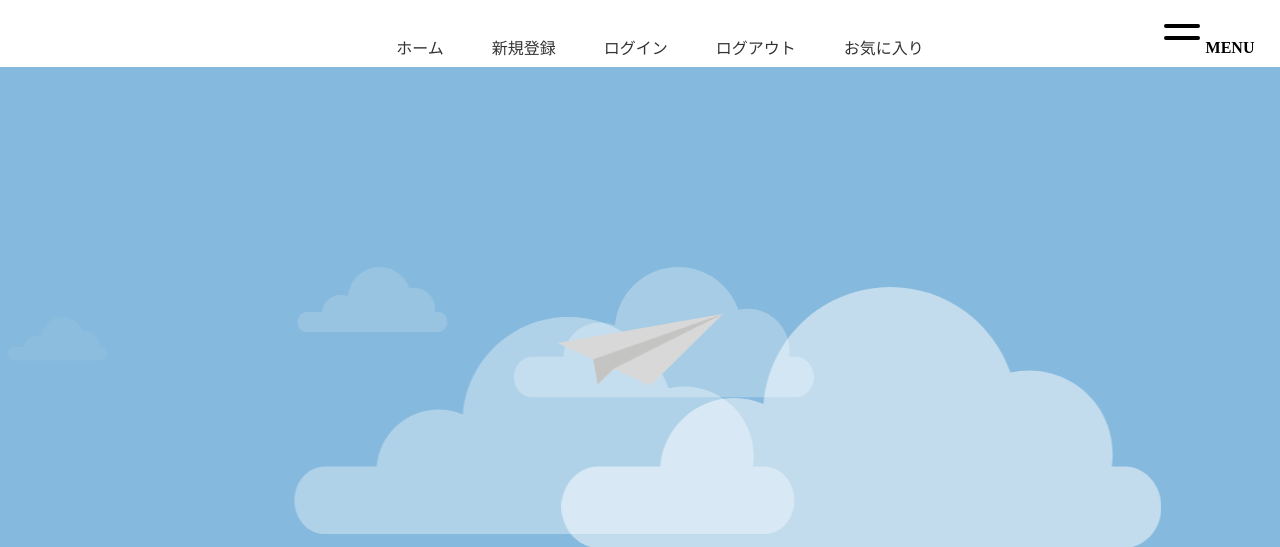
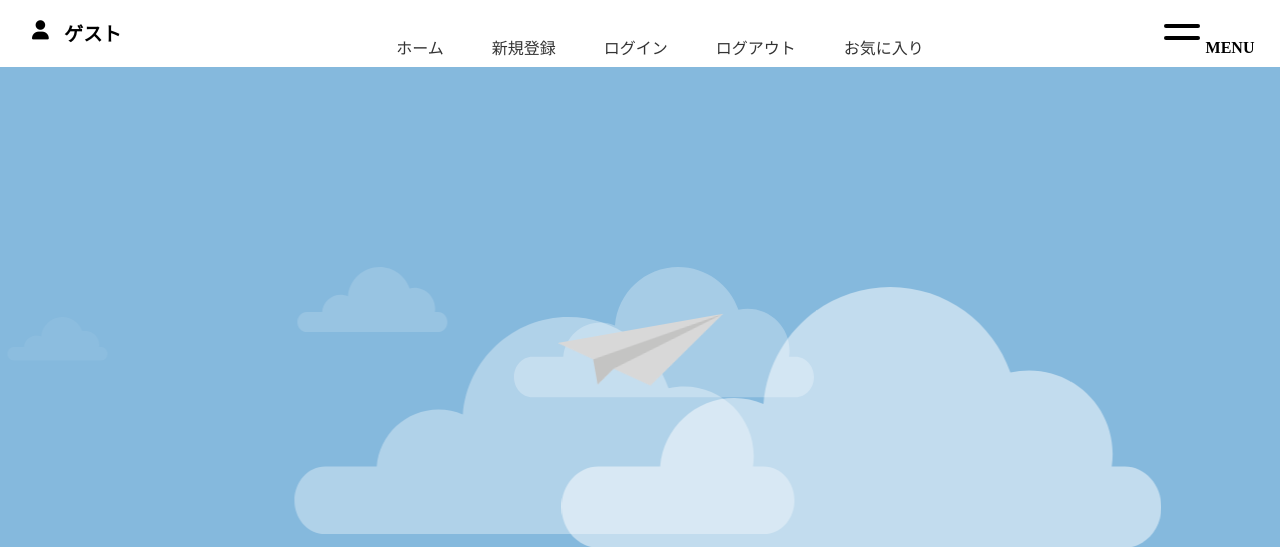
Before and after one commit to thejunjiadachi/chiimu-kaihatsu, a Flask app: page / in a window 1280 px wide. Shown: the top 547 px of the page. Run offline with Flask 2, Linux system fonts and the light colour scheme; data comes from the database, SQL or seed files in the repository; some libraries are stand-ins or nearby versions.

Commit message:
ゲストかuserかのheaderの左上に表示

```diff
--- a/static/style.css
+++ b/static/style.css
@@ -7,6 +7,20 @@ header {
     height: 4.2rem;
     background-color: #fff;
     border-bottom: 3px #999;
+}
+
+#user-icon {
+    display: flex;
+    align-items: center;
+    margin-right: auto;
+    padding-left: 2rem;
+    font-weight: bold;
+    font-size: 1.2rem;
+}
+
+#user-icon i {
+    width: 2rem;
+    height: 1.5rem;
 }
 
 #pcNav {
--- a/templates/layout.html
+++ b/templates/layout.html
@@ -10,6 +10,10 @@
     </head>
     <body>
         <header>
+            <div id="user-icon">
+                <i class="fa-solid fa-user"></i>
+                <p>ゲスト</p>
+            </div>
             <ul id="pcNav">
                 <li><a href="/">ホーム</a></li>
                 <li><a href="/signup">新規登録</a></li>
```
Also changed, not shown: 1 other file.
